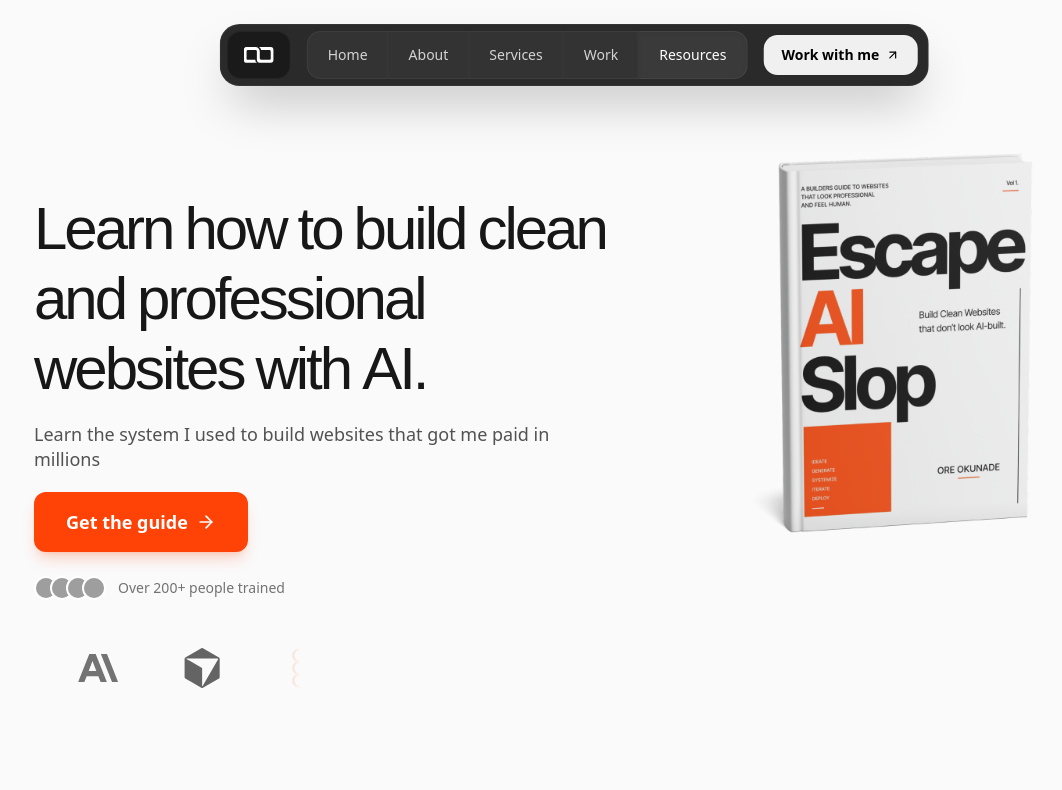
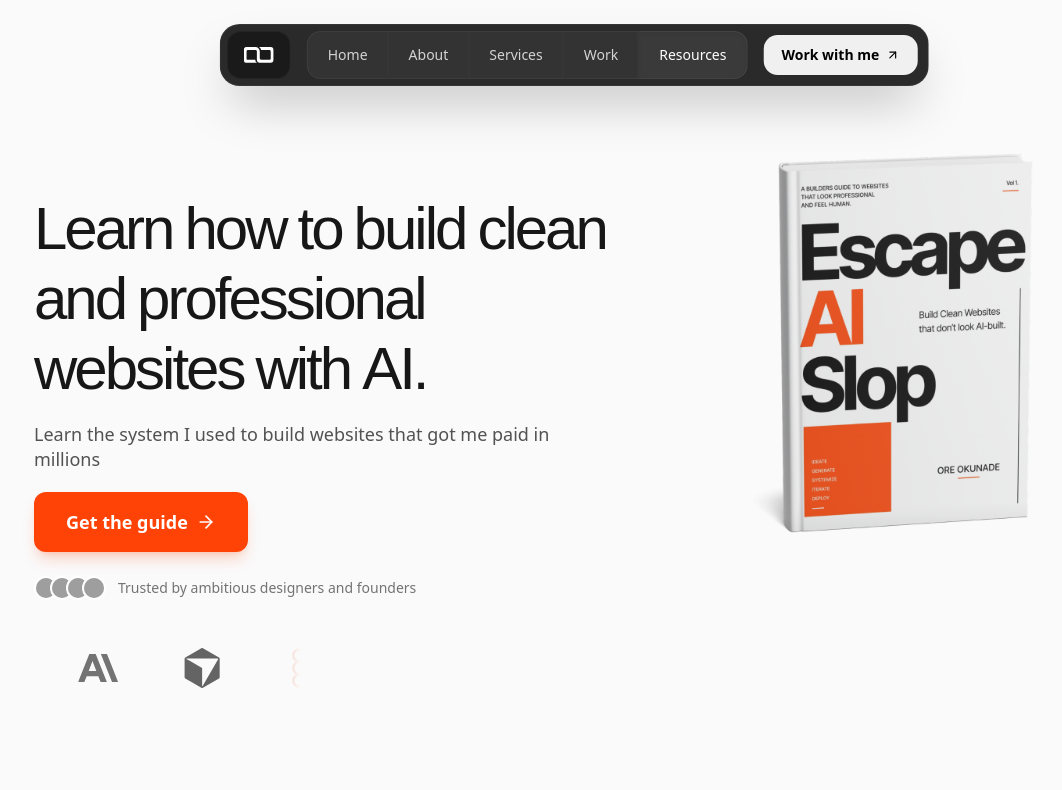
Before and after one commit to oreokunade/oreokunade.com, a React (Vite) app: page /escape-ai-slop in a window 1280 px wide. Shown: the top 790 px of the page, without its empty margins (66-1128 px from the left). Built offline with nearby package versions, Linux system fonts and the light colour scheme; grey boxes are pictures that could not be loaded; a web font is replaced by a local one.

Commit message:
fix: update social proof copy and add smooth scrolling to pricing

```diff
--- a/pages/EscapeAISlop.tsx
+++ b/pages/EscapeAISlop.tsx
@@ -141,7 +141,7 @@ const EscapeAISlop = () => {
                     </div>
                   ))}
                 </div>
-                <span>Over 200+ people trained</span>
+                <span>Trusted by ambitious designers and founders</span>
               </div>
             </motion.div>
 
```
